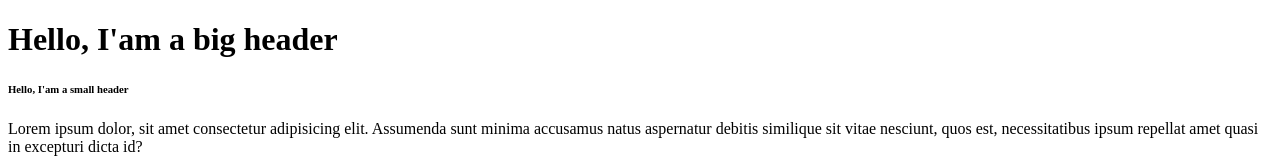
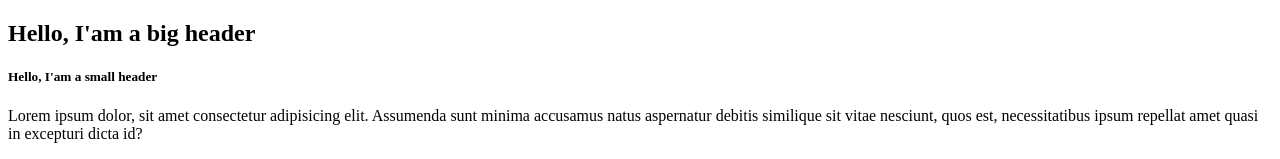
Before and after one commit to Singingbaobab/homework_levelup, a plain HTML site: page 1dz.html in a window 1280 px wide. Shown: the top 159 px of the page. Drawn offline with Linux system fonts and the light colour scheme.

Commit message:
Изменила заголовки

```diff
--- a/1dz.html
+++ b/1dz.html
@@ -7,8 +7,8 @@
   </head>
   <body>
     <header>
-      <h1>Hello, I'am a big header</h1>
-      <h6>Hello, I'am a small header</h6>
+      <h2>Hello, I'am a big header</h2>
+      <h5>Hello, I'am a small header</h5>
     </header>
     <main>
       <p>Lorem ipsum dolor, sit amet consectetur adipisicing elit. Assumenda sunt minima accusamus natus aspernatur debitis similique sit vitae nesciunt, quos est, necessitatibus ipsum repellat amet quasi in excepturi dicta id?</p>
```
